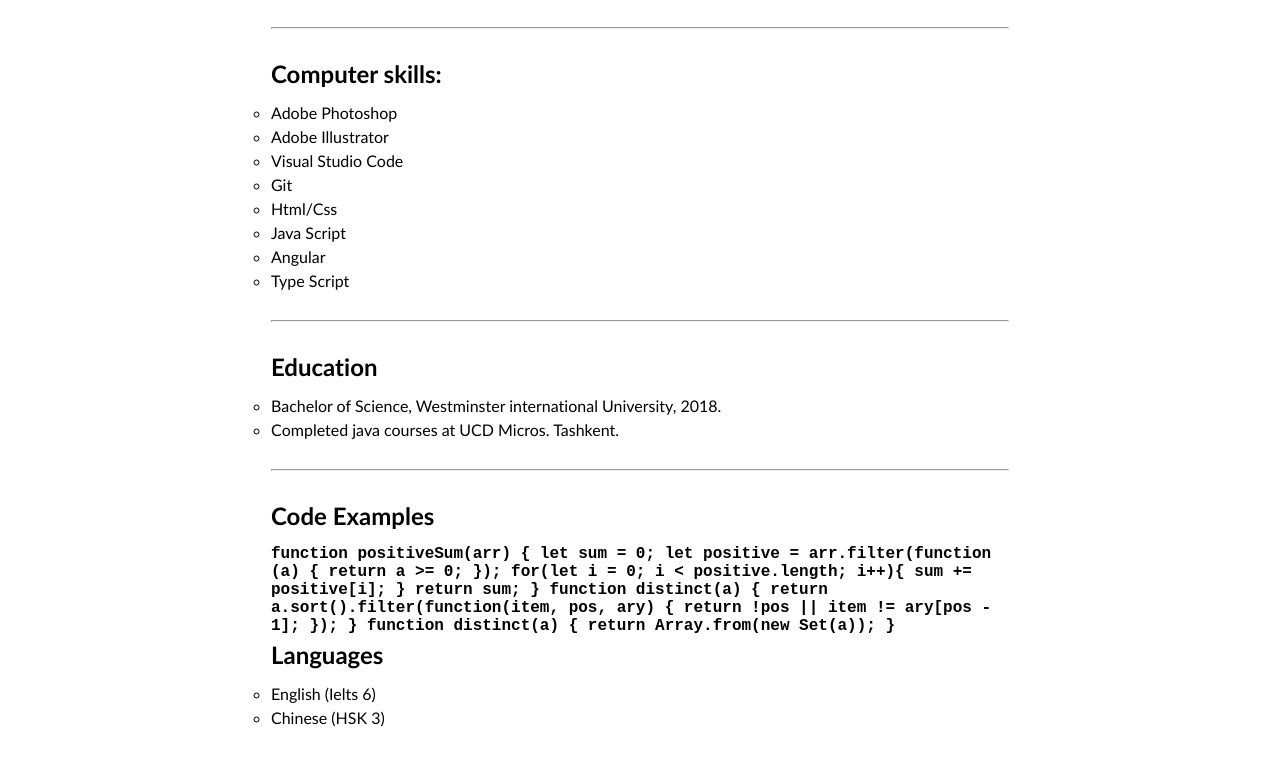
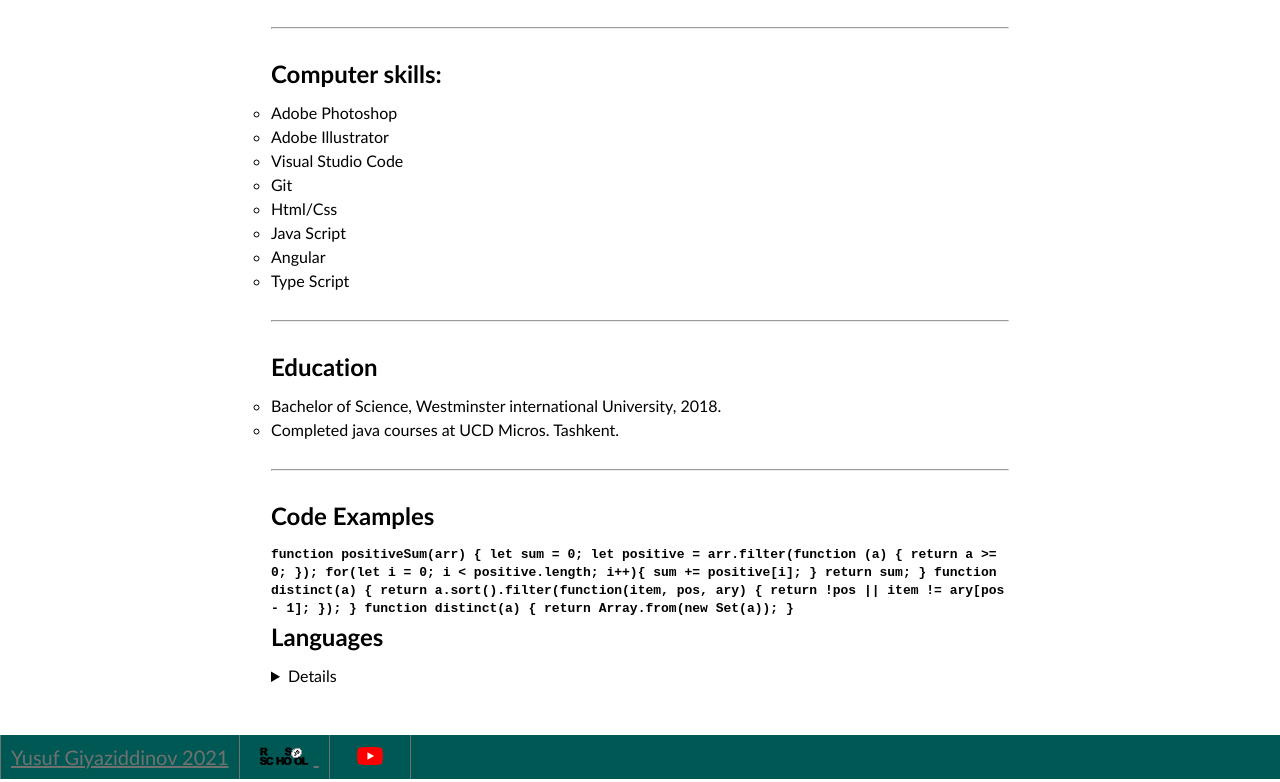
Before and after one commit to Ultralos/rsschool-cv, a plain HTML site: page index.html in a window 1280 px wide. Shown: the part 683-1465 px from the top of the page. Drawn offline with Linux system fonts and the light colour scheme.

```diff
--- a/css/style.css
+++ b/css/style.css
@@ -59,3 +59,20 @@
   flex-grow: 2;
   width: 50%;
 }
+.footer {
+  background: #005855;
+  padding: 10px 0;
+}
+.footer a {
+  color: #70726F;
+  font-size: 20px;
+  padding: 10px;
+  border-right: 1px solid #70726F;
+  transition: all .5s ease;
+}
+.footer a:first-child {
+  border-left: 1px solid #70726F;
+}
+.footer a:hover {
+  color: white;
+}
--- a/index.html
+++ b/index.html
@@ -10,10 +10,13 @@
   </head>
   <body>
     <main class="main-cv">
+
       <div class="info">
+        <header>
           <h1>Yusuf Giyaziddinov</h1>
+        </header>
           <div class="img">
-            <img class="avatar" src="img/me.jpg" alt="">
+            <img class="avatar" src="img/me.jpg" alt="myPhoto">
           </div>
           <ul>
             <li><strong>Address:</strong>Uzbekistan. Tashkent. Boston-5 str. 7</li>
@@ -66,9 +69,11 @@
 
           <hr>
 
+
+        <section class="code-cv">
           <h2>Code Examples</h2>
 
-          <p>
+          <p><code>
             function positiveSum(arr) {
                 let sum = 0;
                 let positive = arr.filter(function (a) { return a >= 0; });
@@ -89,14 +94,24 @@
                  return Array.from(new Set(a));
 
               }
-          </p>
+            </code></p>
+        </section>
 
           <h2>Languages</h2>
+          <details>
           <ul>
             <li>English (Ielts 6)</li>
             <li>Chinese (HSK 3)</li>
           </ul>
+        </details>
       </div>
     </main>
+    <footer class="footer">
+      <div class="container text-left">
+          <small ><a href="https://github.com/Ultralos">Yusuf Giyaziddinov 2021</a></small>
+          <a href="https://rs.school/js/"><img class="" src="img/rs_school_js.svg" width="60" height="18" alt="myPhoto">  </small></a>
+          <a href="https://www.youtube.com/"> </small><img class="" src="img/YouTube_full-color_icon_(2017).svg" width="60" height="18" alt="myPhoto"></a>
+      </div>
+  </footer>
   </body>
 </html>
```
Also changed, not shown: img/YouTube_full-color_icon_(2017).svg (added), img/rs_school_js.svg (added).
